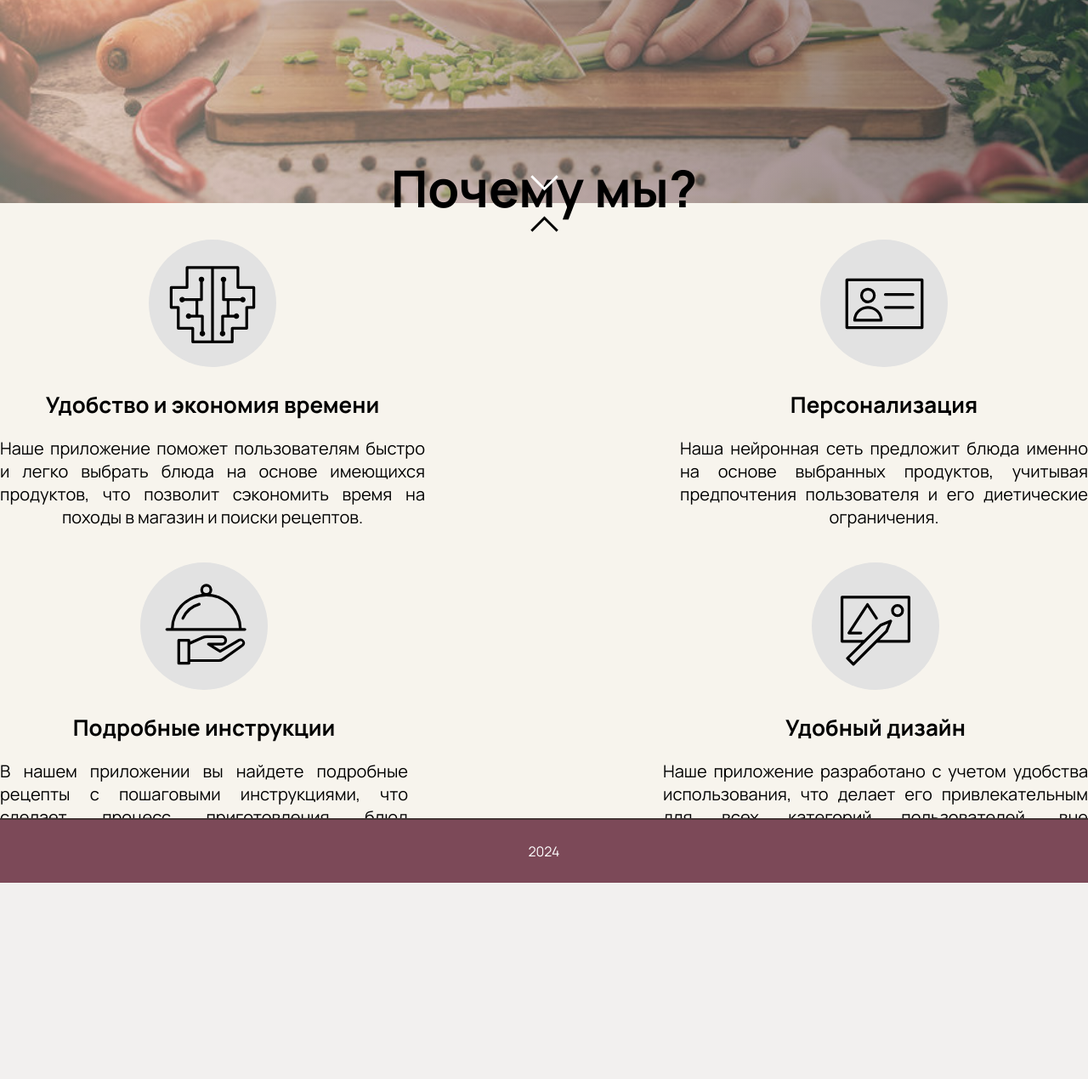
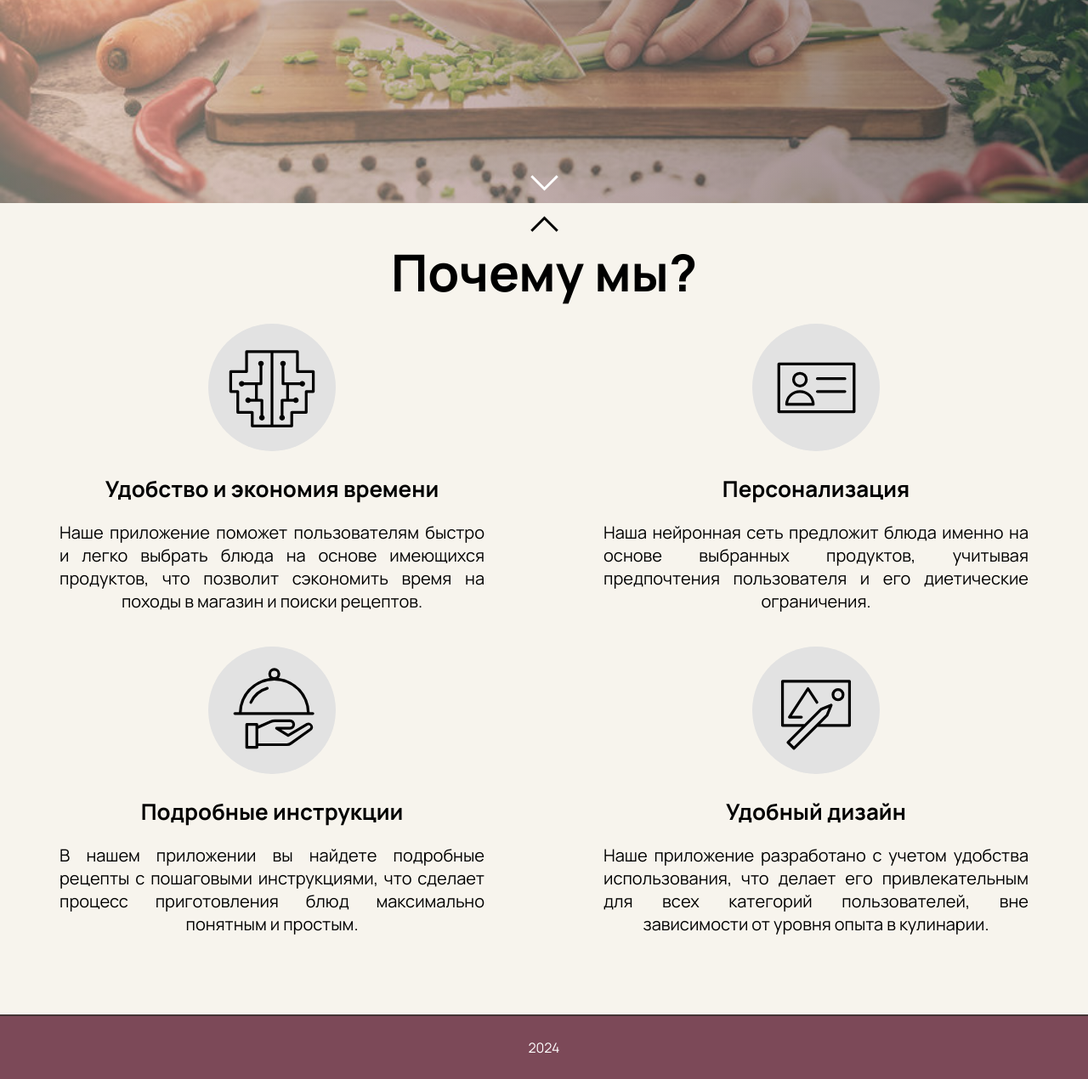
Before and after one commit to Dompfaff21/PokushAI, a Django app: page / in a window 1280 px wide. Shown: the part 561-1831 px from the top of the page at 85% size. Before the commit the page ends 1600 px from the top, so only its background shows below. Run offline with Django 4.2, Linux system fonts and the light colour scheme.

Commit message:
сделал блок 2 (возможны правки)

```diff
--- a/djangoHolost/main/static/css/style.css
+++ b/djangoHolost/main/static/css/style.css
@@ -151,12 +151,38 @@ header {
                 height: calc(100vh - 150px);
         }
 
+        .advantages h2 {
+                font-size: 50px;
+        }
+
+        .adv_row {
+                flex-direction: column;
+                gap: 20px;
+        }
+
+        .adv_column {
+                width: 350px;
+        }
+
+        .adv_column img {
+                width: 75px;
+        }
+
+        .adv_column p {
+                font-size: 16px;
+                font-weight: 300;
+        }
+
+        .adv_column {
+                font-size: 22px;
+        }
 }
 
-@media only screen and (min-width:700px) {
+@media only screen and (min-width: 701px) and (max-width: 1140px) {
+
         .sidebar {
                 position: fixed;
-                top:90px;
+                top: 90px;
         }
 
         .name h1 {
@@ -173,6 +199,83 @@ header {
 
         .name {
                 height: calc(100vh - 90px);
+        }
+
+        .adv_row {
+                flex-direction: column;
+                gap: 20px;
+        }
+
+        .advantages h2 {
+                font-size: 50px;
+        }
+
+        .adv_column {
+                width: 500px;
+        }
+
+        .adv_column img {
+                width: 120px;
+        }
+
+        .adv_column p {
+                font-size: 16px;
+                font-weight: 300;
+        }
+
+        .adv_column h3 {
+                font-size: 24px;
+        }
+
+    }
+
+
+@media only screen and (min-width:1141px) {
+        .sidebar {
+                position: fixed;
+                top: 90px;
+        }
+
+        .name h1 {
+                font-size: 60px;
+                line-height: 110px;
+        }
+
+        .name p {
+                width: 700px;
+                font-size: 26px;
+                font-weight: 900;
+                line-height: 40px;
+        }
+
+        .name {
+                height: calc(100vh - 90px);
+        }
+
+        .advantages h2 {
+                font-size: 60px;
+        }
+
+        .adv_row {
+                flex-direction: row;
+                gap: 140px;
+        }
+
+        .adv_column {
+                width: 500px;
+        }
+
+        .adv_column img {
+                width: 150px;
+        }
+
+        .adv_column p {
+                font-size: 20px;
+                font-weight: 300;
+        }
+
+        .adv_column h3 {
+                font-size: 26px;
         }
 
 }
@@ -288,44 +391,35 @@ main {
         background-color: #f7f4ed;
         justify-content: center;
         gap: 20px;
-        height: calc(100vh - 76px);
+        block-size: fit-content;
+        padding: 20px 0px 73px;
 }
 
 .advantages h2 {
-        margin: 0px;
-        font-size: 60px;
+        margin: 20px 0px 0px;
 }
 
 .adv_row {
         display: flex;
-        align-items: center;
-        justify-content: center;
-        flex-direction: row;
-        gap: 300px;
 }
 
 .adv_column {
         display: flex;
         flex-direction: column;
         align-items: center;
-        max-width: 500px;
 }
 
 .adv_column p {
         text-align: justify;
         text-align-last: center;
-        font-size: 20px;
-        font-weight: 300;
 }
 
 .adv_column h3 {
         margin-bottom: 0px;
-        font-size: 26px;
+        text-align: center;
 }
 
-.adv_column img {
-        max-width: 150px;
-}
+
 
 /* ARROW */
 
```
